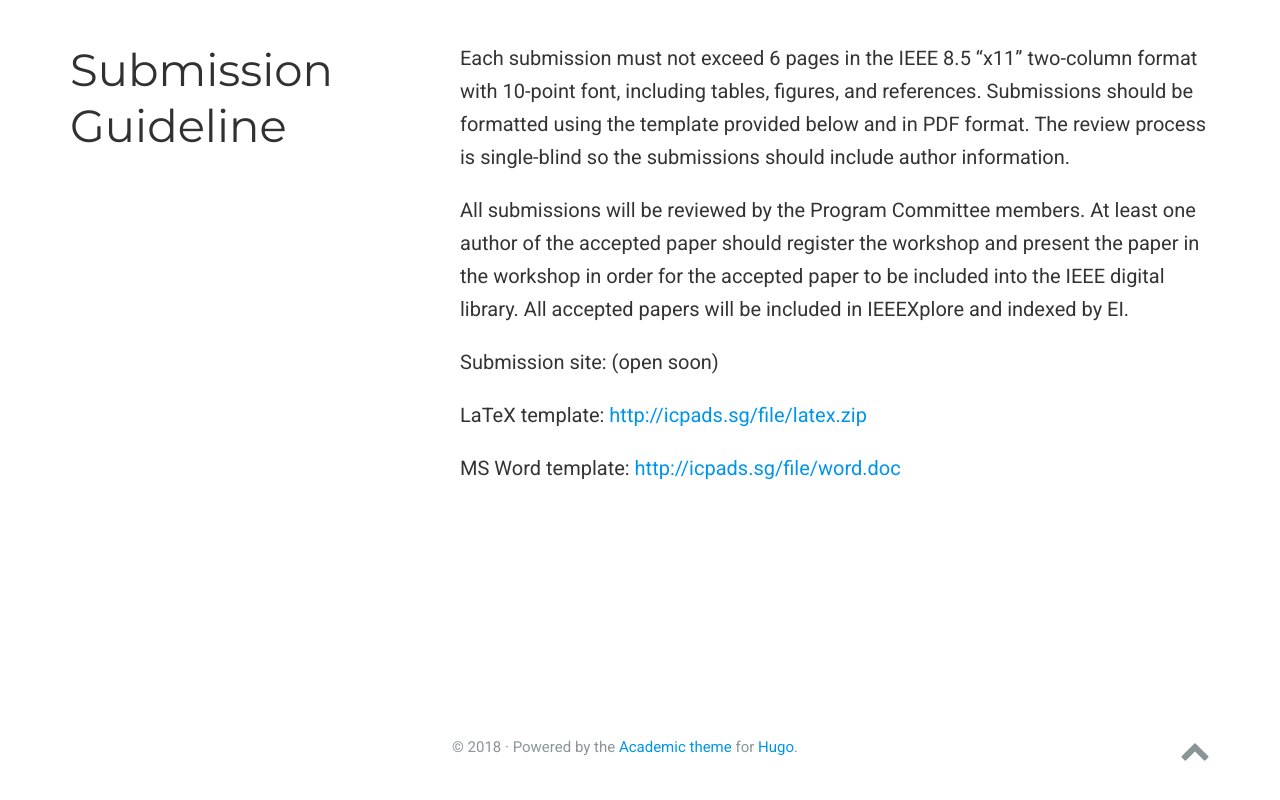
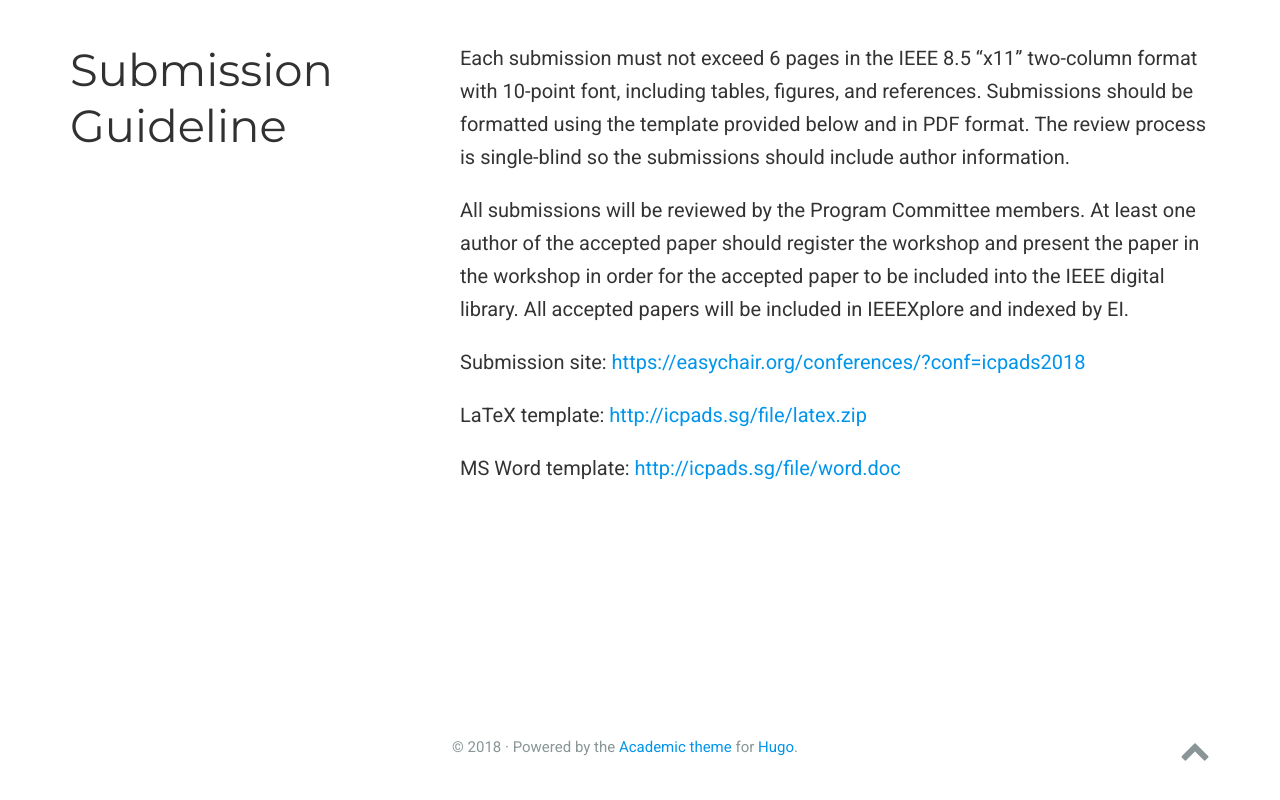
Before and after one commit to NTUSG-IoT/lpwansys, a plain HTML site: page index.html in a window 1280 px wide. Shown: the part 2630-3430 px from the top of the page. Drawn offline with nearby package versions, Linux system fonts and the light colour scheme; some icons are missing.

Commit message:
rebuilding site Tue Jul 24 12:18:44 +08 2018

```diff
--- a/index.html
+++ b/index.html
@@ -394,7 +394,7 @@
 
 <p>All submissions will be reviewed by the Program Committee members. At least one author of the accepted paper should register the workshop and present the paper in the workshop in order for the accepted paper to be included into the IEEE digital library. All accepted papers will be included in IEEEXplore and indexed by EI.</p>
 
-<p>Submission site: (open soon)</p>
+<p>Submission site: <a href="https://easychair.org/conferences/?conf=icpads2018" target="_blank">https://easychair.org/conferences/?conf=icpads2018</a></p>
 
 <p>LaTeX template: <a href="http://icpads.sg/file/latex.zip" target="_blank">http://icpads.sg/file/latex.zip</a></p>
 
```
